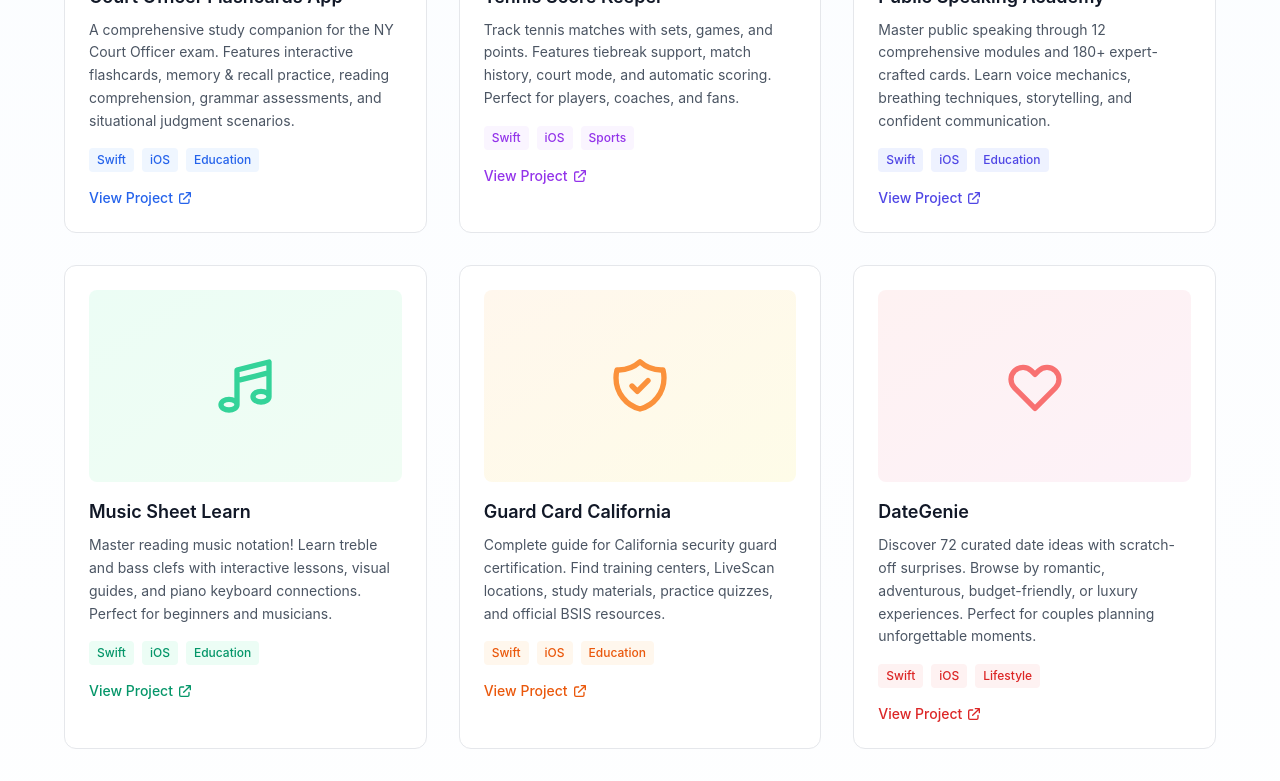
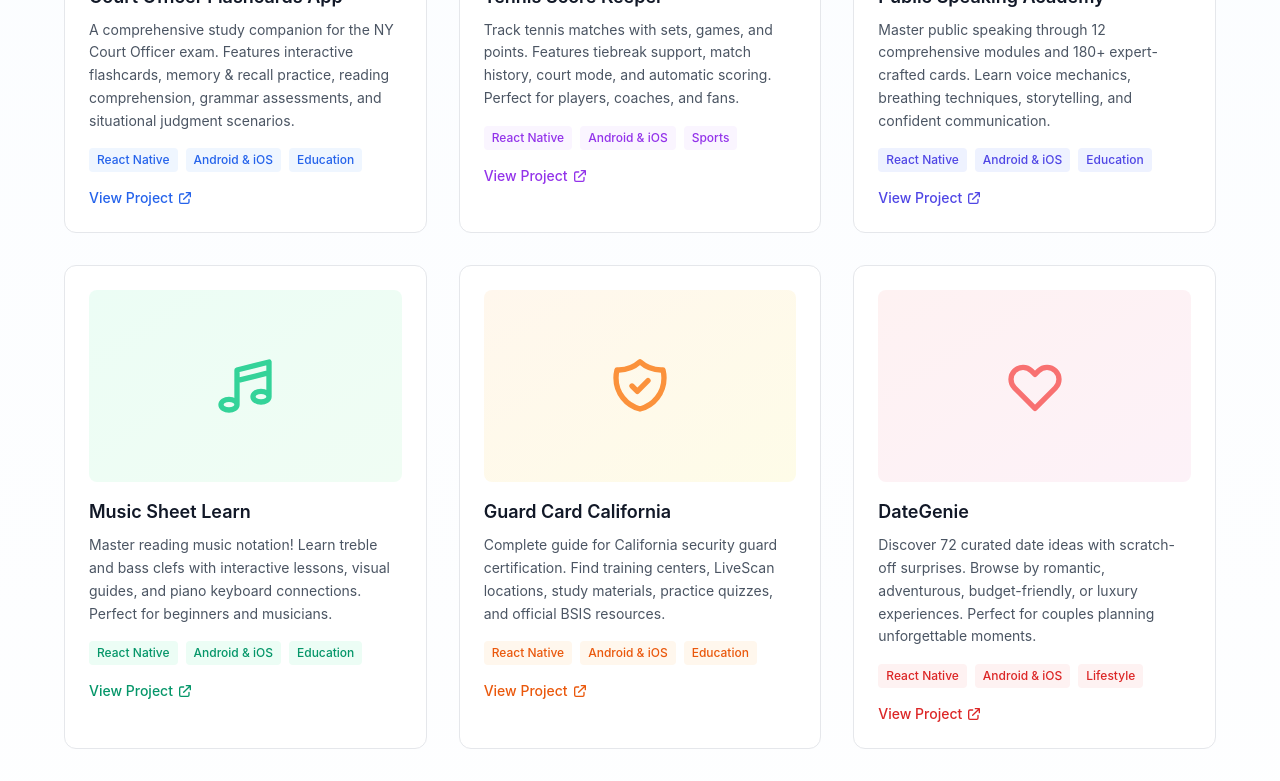
Before and after one commit to Shahabgeravesh/MoeinTech, a Next.js app: page /en in a window 1280 px wide. Shown: the part 2880-3661 px from the top of the page. Built offline with nearby package versions, Linux system fonts and the light colour scheme; no server answers.

Commit message:
Update project tags: Replace Swift/iOS with React Native/Android & iOS
- All projects now correctly show React Native technology
- Updated platform tags to Android & iOS for all 7 projects
- All apps are built with React Native and work on Android, iOS, and Web

```diff
--- a/app/[locale]/page.tsx
+++ b/app/[locale]/page.tsx
@@ -303,8 +303,8 @@ export default async function Home({ params }: { params: Promise<{ locale: strin
                   A comprehensive study companion for the NY Court Officer exam. Features interactive flashcards, memory & recall practice, reading comprehension, grammar assessments, and situational judgment scenarios.
                 </p>
                 <div className="flex flex-wrap gap-2 mb-3">
-                  <span className="px-2 py-1 text-xs font-medium text-blue-600 bg-blue-50 rounded">Swift</span>
-                  <span className="px-2 py-1 text-xs font-medium text-blue-600 bg-blue-50 rounded">iOS</span>
+                  <span className="px-2 py-1 text-xs font-medium text-blue-600 bg-blue-50 rounded">React Native</span>
+                  <span className="px-2 py-1 text-xs font-medium text-blue-600 bg-blue-50 rounded">Android & iOS</span>
                   <span className="px-2 py-1 text-xs font-medium text-blue-600 bg-blue-50 rounded">Education</span>
                 </div>
                 <div className="flex gap-3 mt-4">
@@ -346,8 +346,8 @@ export default async function Home({ params }: { params: Promise<{ locale: strin
                   Track tennis matches with sets, games, and points. Features tiebreak support, match history, court mode, and automatic scoring. Perfect for players, coaches, and fans.
                 </p>
                 <div className="flex flex-wrap gap-2 mb-3">
-                  <span className="px-2 py-1 text-xs font-medium text-purple-600 bg-purple-50 rounded">Swift</span>
-                  <span className="px-2 py-1 text-xs font-medium text-purple-600 bg-purple-50 rounded">iOS</span>
+                  <span className="px-2 py-1 text-xs font-medium text-purple-600 bg-purple-50 rounded">React Native</span>
+                  <span className="px-2 py-1 text-xs font-medium text-purple-600 bg-purple-50 rounded">Android & iOS</span>
                   <span className="px-2 py-1 text-xs font-medium text-purple-600 bg-purple-50 rounded">Sports</span>
                 </div>
                 <div className="flex gap-3 mt-4">
@@ -389,8 +389,8 @@ export default async function Home({ params }: { params: Promise<{ locale: strin
                   Master public speaking through 12 comprehensive modules and 180+ expert-crafted cards. Learn voice mechanics, breathing techniques, storytelling, and confident communication.
                 </p>
                 <div className="flex flex-wrap gap-2 mb-3">
-                  <span className="px-2 py-1 text-xs font-medium text-indigo-600 bg-indigo-50 rounded">Swift</span>
-                  <span className="px-2 py-1 text-xs font-medium text-indigo-600 bg-indigo-50 rounded">iOS</span>
+                  <span className="px-2 py-1 text-xs font-medium text-indigo-600 bg-indigo-50 rounded">React Native</span>
+                  <span className="px-2 py-1 text-xs font-medium text-indigo-600 bg-indigo-50 rounded">Android & iOS</span>
                   <span className="px-2 py-1 text-xs font-medium text-indigo-600 bg-indigo-50 rounded">Education</span>
                 </div>
                 <div className="flex gap-3 mt-4">
@@ -432,8 +432,8 @@ export default async function Home({ params }: { params: Promise<{ locale: strin
                   Master reading music notation! Learn treble and bass clefs with interactive lessons, visual guides, and piano keyboard connections. Perfect for beginners and musicians.
                 </p>
                 <div className="flex flex-wrap gap-2 mb-3">
-                  <span className="px-2 py-1 text-xs font-medium text-emerald-600 bg-emerald-50 rounded">Swift</span>
-                  <span className="px-2 py-1 text-xs font-medium text-emerald-600 bg-emerald-50 rounded">iOS</span>
+                  <span className="px-2 py-1 text-xs font-medium text-emerald-600 bg-emerald-50 rounded">React Native</span>
+                  <span className="px-2 py-1 text-xs font-medium text-emerald-600 bg-emerald-50 rounded">Android & iOS</span>
                   <span className="px-2 py-1 text-xs font-medium text-emerald-600 bg-emerald-50 rounded">Education</span>
                 </div>
                 <div className="flex gap-3 mt-4">
@@ -475,8 +475,8 @@ export default async function Home({ params }: { params: Promise<{ locale: strin
                   Complete guide for California security guard certification. Find training centers, LiveScan locations, study materials, practice quizzes, and official BSIS resources.
                 </p>
                 <div className="flex flex-wrap gap-2 mb-3">
-                  <span className="px-2 py-1 text-xs font-medium text-orange-600 bg-orange-50 rounded">Swift</span>
-                  <span className="px-2 py-1 text-xs font-medium text-orange-600 bg-orange-50 rounded">iOS</span>
+                  <span className="px-2 py-1 text-xs font-medium text-orange-600 bg-orange-50 rounded">React Native</span>
+                  <span className="px-2 py-1 text-xs font-medium text-orange-600 bg-orange-50 rounded">Android & iOS</span>
                   <span className="px-2 py-1 text-xs font-medium text-orange-600 bg-orange-50 rounded">Education</span>
                 </div>
                 <div className="flex gap-3 mt-4">
@@ -518,8 +518,8 @@ export default async function Home({ params }: { params: Promise<{ locale: strin
                   Discover 72 curated date ideas with scratch-off surprises. Browse by romantic, adventurous, budget-friendly, or luxury experiences. Perfect for couples planning unforgettable moments.
                 </p>
                 <div className="flex flex-wrap gap-2 mb-3">
-                  <span className="px-2 py-1 text-xs font-medium text-red-600 bg-red-50 rounded">Swift</span>
-                  <span className="px-2 py-1 text-xs font-medium text-red-600 bg-red-50 rounded">iOS</span>
+                  <span className="px-2 py-1 text-xs font-medium text-red-600 bg-red-50 rounded">React Native</span>
+                  <span className="px-2 py-1 text-xs font-medium text-red-600 bg-red-50 rounded">Android & iOS</span>
                   <span className="px-2 py-1 text-xs font-medium text-red-600 bg-red-50 rounded">Lifestyle</span>
                 </div>
                 <div className="flex gap-3 mt-4">
@@ -561,8 +561,8 @@ export default async function Home({ params }: { params: Promise<{ locale: strin
                   Master the ASIS CPP exam with 1,000+ flashcards aligned with exam topics. Organized by chapters covering Security Principles, Risk Management, Legal, and Investigations. Track progress and focus on weak areas.
                 </p>
                 <div className="flex flex-wrap gap-2 mb-3">
-                  <span className="px-2 py-1 text-xs font-medium text-yellow-600 bg-yellow-50 rounded">Swift</span>
-                  <span className="px-2 py-1 text-xs font-medium text-yellow-600 bg-yellow-50 rounded">iOS</span>
+                  <span className="px-2 py-1 text-xs font-medium text-yellow-600 bg-yellow-50 rounded">React Native</span>
+                  <span className="px-2 py-1 text-xs font-medium text-yellow-600 bg-yellow-50 rounded">Android & iOS</span>
                   <span className="px-2 py-1 text-xs font-medium text-yellow-600 bg-yellow-50 rounded">Education</span>
                 </div>
                 <div className="flex gap-3 mt-4">
```
